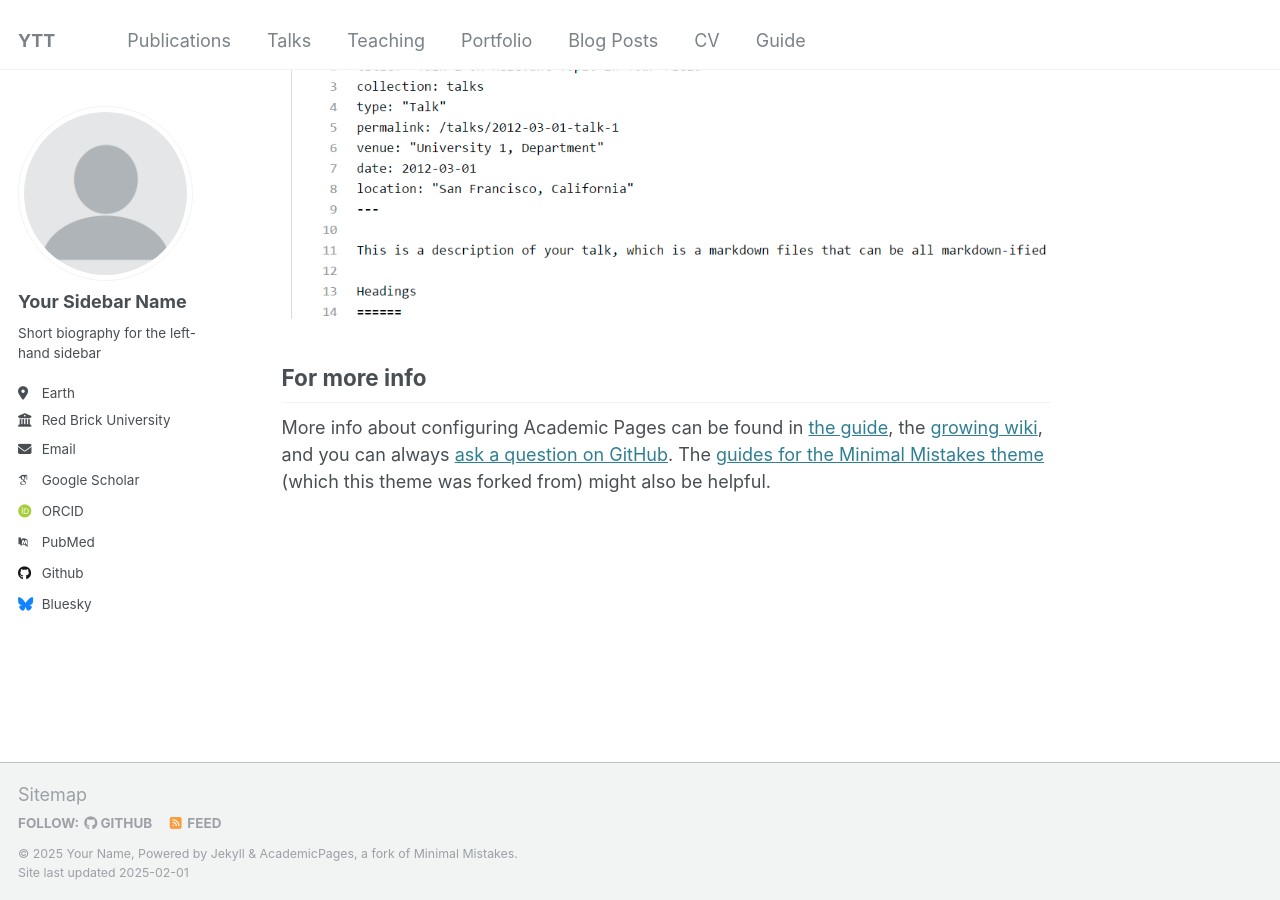
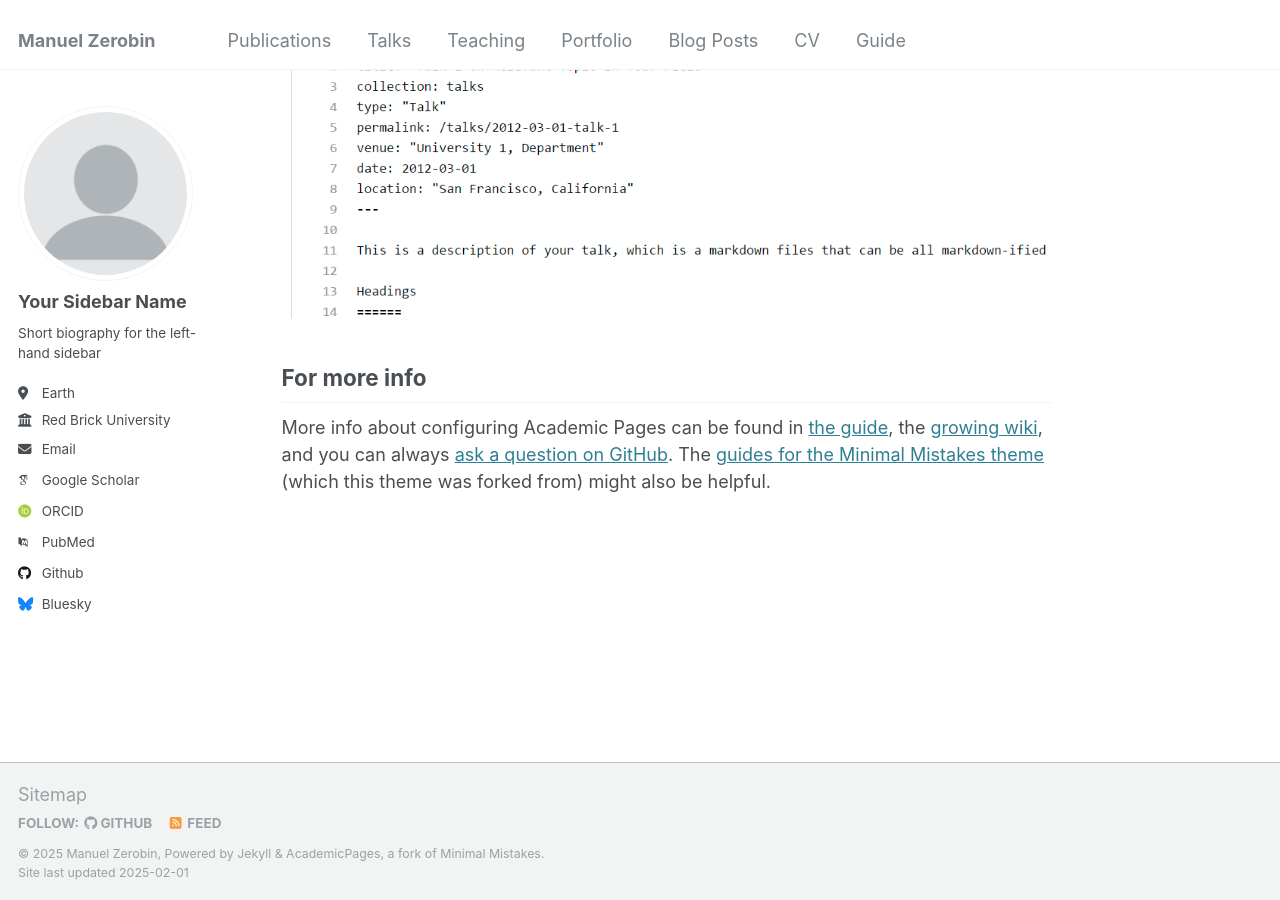
Before and after one commit to m0byn/academic, a Jekyll site: the page built from _pages/about.md, in a window 1280 px wide and 900 px high, scrolled down 2643 px. Built offline with Jekyll 4.4.1, drawn with Linux system fonts in a browser that asks for light colours; some web fonts are replaced.

Commit message:
Update _config.yml

```diff
--- a/_config.yml
+++ b/_config.yml
@@ -8,10 +8,10 @@
 
 # Basic Site Settings
 locale                   : "en-US"
-title                    : "YTT"
+title                    : "Manuel Zerobin"
 title_separator          : "-"
-name                     : &name "Your Name"
-description              : &description "personal description"
+name                     : &name "Manuel Zerobin"
+description              : &description "Economist @ WIFO | Applied Microeconomics | Long-Term-Care - Health - Crime - Labor | Professional Skipper Worldwide"
 url                      : https://academicpages.github.io # the base hostname & protocol for your site e.g. "https://[your GitHub username].github.io"
 baseurl                  : "" # the subpath of your site, e.g. "/blog"
 repository               : "academicpages/academicpages.github.io"
```
